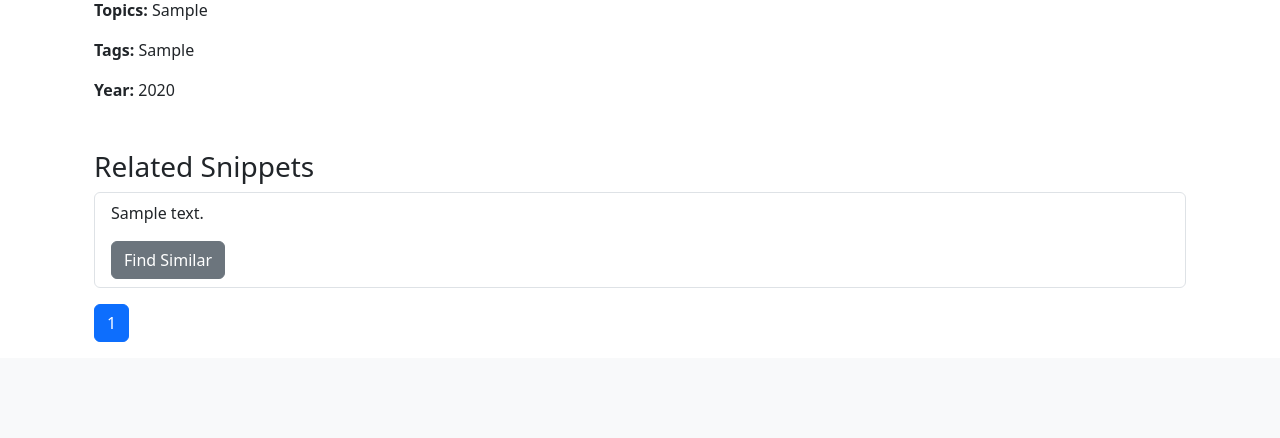
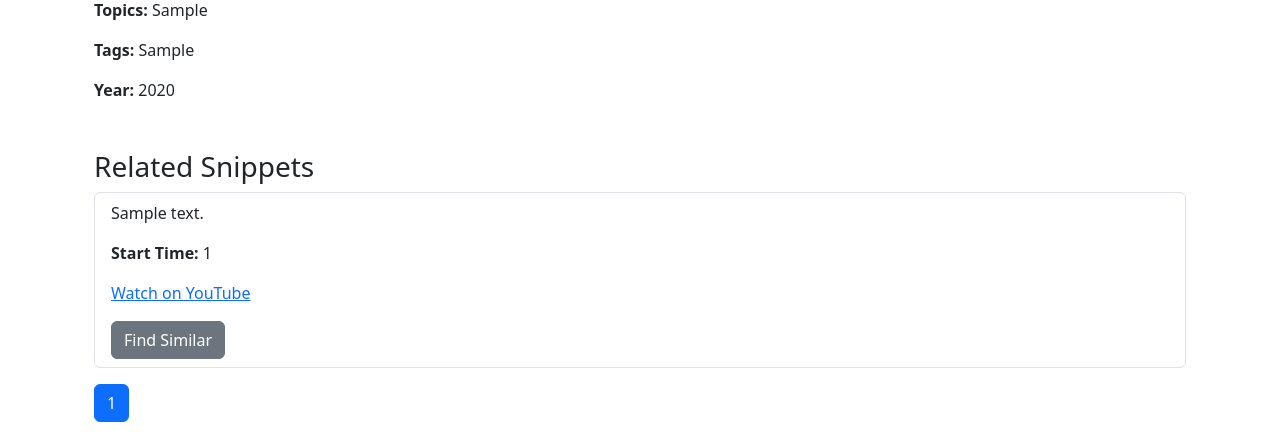
Before and after one commit to GeorgeStrakhov/thoughtgarden, a Django app: page /seeds/1/ in a window 1280 px wide. Shown: the part 781-1219 px from the top of the page. Before the commit the page ends 1123 px from the top, so only its background shows below. Run offline with Django 3.2, Linux system fonts and the light colour scheme; a user stored in the database is signed in; tables that the repository leaves empty hold one stand-in row (values such as "Sample post"); grey boxes marked "Sample" are stand-in pictures; parts of the project's set-up code (start-up, migrations or seed data) failed here and were passed over; some libraries are stand-ins or nearby versions.

Commit message:
Make snippets to store youtube timestamps too

```diff
--- a/garden_django/thoughts/main_logic.py
+++ b/garden_django/thoughts/main_logic.py
@@ -73,6 +73,7 @@ def create_seed_from_youtube(url : str, video_text : str, user : settings.AUTH_U
         garden=garden,
         title=yt.title,
         description=yt.description,
+        is_youtube=True,
         content_url=url,
         author=yt.author,
         transcript=video_text,
@@ -88,7 +89,7 @@ def create_seed_from_youtube(url : str, video_text : str, user : settings.AUTH_U
     return seed
 
 
-def create_snippet_from(text: str, seed: Seed, user: settings.AUTH_USER_MODEL = None):
+def create_snippet_from(text: str, seed: Seed, user: settings.AUTH_USER_MODEL = None, start_time: int = None):
     embedding = get_embedding(text, user)
-    snippet = Snippet.objects.create(content=text, seed=seed, embedding=embedding)
+    snippet = Snippet.objects.create(content=text, seed=seed, embedding=embedding, start_time=start_time)
     return snippet
--- a/garden_django/thoughts/models.py
+++ b/garden_django/thoughts/models.py
@@ -28,6 +28,7 @@ class Seed(models.Model):
     description = models.TextField(blank=True, null=True)
 
     # Content and metadata
+    is_youtube = models.BooleanField(default=False)
     content_url = models.URLField(max_length=1024, blank=True, null=True)
     reserve_file = models.FileField(upload_to='reserves/', blank=True, null=True)
     thumbnail = models.ImageField(upload_to='thumbnails/', blank=True, null=True)
@@ -54,6 +55,7 @@ class Snippet(models.Model):
     seed = models.ForeignKey(Seed, related_name='parts', on_delete=models.CASCADE)
     content = models.TextField()
     embedding = VectorField(dimensions=1536, default = [0]*1536)
+    start_time = models.IntegerField(blank=True, null=True)
 
     def __str__(self):
         return f"Part of {self.seed.title}"
--- a/garden_django/thoughts/templates/thoughts/seed_detail.html
+++ b/garden_django/thoughts/templates/thoughts/seed_detail.html
@@ -82,11 +82,23 @@
                 {% if highlighted_part and part.id == highlighted_part.id %}
                     <div class="list-group-item list-group-item-action" style="background-color: #ffff99;"> <!-- Light yellow background for highlighted part -->
                         <p>{{ part.content }}</p>
+                        {% if part.start_time is not None %}
+                            <p><strong>Start Time:</strong> {{ part.start_time }}</p>
+                            {% if part.seed.is_youtube %}
+                                <p><a href="{{ part.seed.content_url }}?t={{ part.start_time }}">Watch on YouTube</a></p>
+                            {% endif %}
+                        {% endif %}
                         <a href="{% url 'find_similar_seeds' snippet_id=part.id %}" class="btn btn-secondary">Find Similar</a>
                     </div>
                 {% else %}
                     <div class="list-group-item list-group-item-action">
                         <p>{{ part.content }}</p>
+                        {% if part.start_time is not None %}
+                            <p><strong>Start Time:</strong> {{ part.start_time }}</p>
+                            {% if part.seed.is_youtube %}
+                                <p><a href="{{ part.seed.content_url }}?t={{ part.start_time }}">Watch on YouTube</a></p>
+                            {% endif %}
+                        {% endif %}
                         <a href="{% url 'find_similar_seeds' snippet_id=part.id %}" class="btn btn-secondary">Find Similar</a>
                     </div>
                 {% endif %}
--- a/garden_django/thoughts/views.py
+++ b/garden_django/thoughts/views.py
@@ -124,7 +124,8 @@ def process_youtube_url(request):
 
         try:
             # Extract captions or relevant text from the YouTube video.
-            caption_text = extract_text_from_youtube(youtube_url)
+            caption_text_list, caption_text = extract_text_from_youtube(youtube_url)
+
             # Create a new idea or entity in your system based on the YouTube video.
             seed = create_seed_from_youtube(youtube_url, caption_text, request.user)
 
@@ -134,8 +135,13 @@ def process_youtube_url(request):
 
             # Break down the caption text into chunks and process asynchronously.
             if seed:
-                for chunk in split_text_into_chunks(caption_text, max_chunk_size=request.user.max_chunk_size_setting):
-                    async_task('thoughts.main_logic.create_snippet_from', chunk, seed, request.user, group=str(seed.pk))
+                for chunk in caption_text_list:
+                    try:
+                        chunk_text = chunk['text']
+                        chunk_start_time = chunk['start_time'] if 'start_time' in chunk else None
+                    except KeyError:
+                        return HttpResponse("Invalid format for caption text.", status=400)
+                    async_task('thoughts.main_logic.create_snippet_from', chunk_text, seed, request.user, group=str(seed.pk), start_time=chunk_start_time)
             # Optional: Further processing with caption_text or idea.
         except Exception as e:
             return HttpResponse(f"Error processing YouTube URL: {str(e)}", status=500)
```
Also changed, not shown: garden_django/thoughts/files.py (+12 -25 lines), garden_django/thoughts/migrations/0011_snippet_start_time.py (added), garden_django/thoughts/migrations/0012_seed_is_youtube.py (added).
